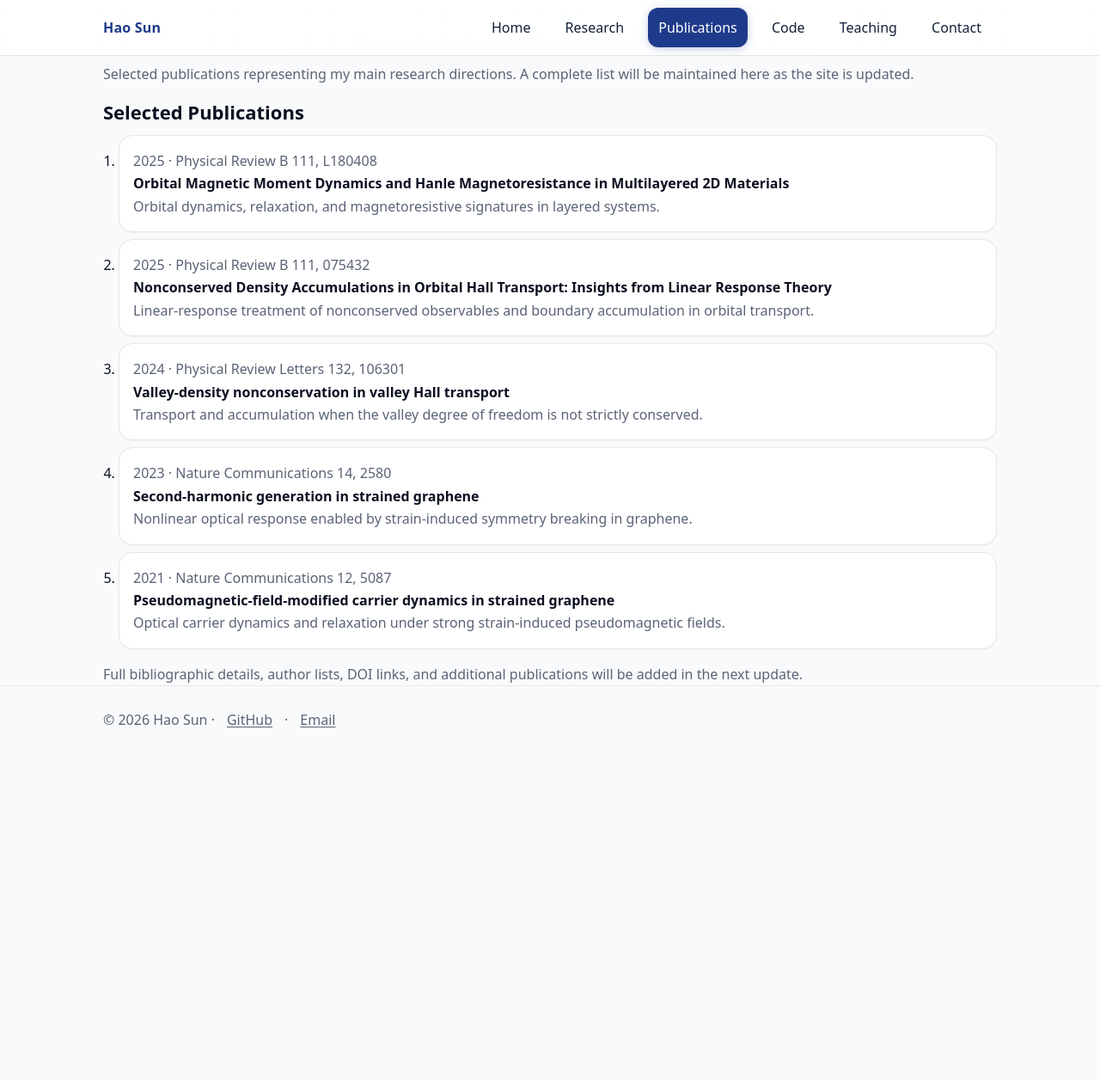
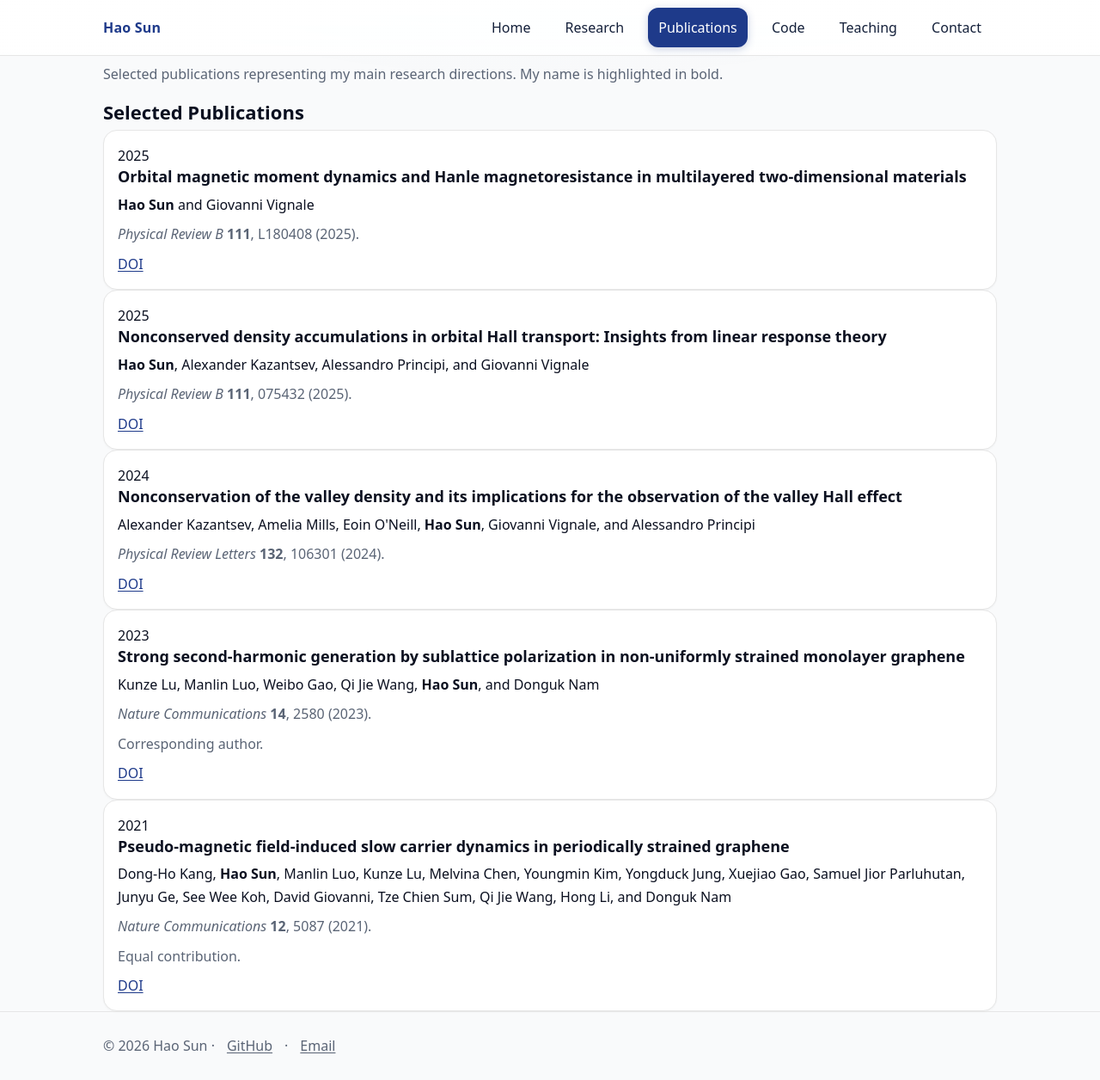
Before and after one commit to sunohao/sunhao_condensed_physics, a Jekyll site: the page built from publications/index.md, in a window 1280 px wide and 1256 px high. Shown: the whole window at 86% size. Built offline with Jekyll 4.4.1, drawn with Linux system fonts in a browser that asks for light colours.

Commit message:
Complete and verify selected publication metadata

```diff
--- a/publications/index.md
+++ b/publications/index.md
@@ -2,42 +2,52 @@
 title: Publications
 ---
 
-<p class="muted">Selected publications representing my main research directions. A complete list will be maintained here as the site is updated.</p>
+<p class="muted">Selected publications representing my main research directions. My name is highlighted in bold.</p>
 
 <h2 style="margin-top:18px;">Selected Publications</h2>
 
-<ol style="margin-top:12px; padding-left:18px;">
-  <li class="card pad" style="margin:8px 0">
-    <div class="muted">2025 · Physical Review B 111, L180408</div>
-    <div><strong>Orbital Magnetic Moment Dynamics and Hanle Magnetoresistance in Multilayered 2D Materials</strong></div>
-    <div class="muted">Orbital dynamics, relaxation, and magnetoresistive signatures in layered systems.</div>
-  </li>
+<div class="pub-list">
 
-  <li class="card pad" style="margin:8px 0">
-    <div class="muted">2025 · Physical Review B 111, 075432</div>
-    <div><strong>Nonconserved Density Accumulations in Orbital Hall Transport: Insights from Linear Response Theory</strong></div>
-    <div class="muted">Linear-response treatment of nonconserved observables and boundary accumulation in orbital transport.</div>
-  </li>
+  <article class="card pad pub-item">
+    <div class="pub-year">2025</div>
+    <h3>Orbital magnetic moment dynamics and Hanle magnetoresistance in multilayered two-dimensional materials</h3>
+    <p><strong>Hao Sun</strong> and Giovanni Vignale</p>
+    <p class="muted"><em>Physical Review B</em> <strong>111</strong>, L180408 (2025).</p>
+    <p><a href="https://doi.org/10.1103/PhysRevB.111.L180408" target="_blank" rel="noreferrer">DOI</a></p>
+  </article>
 
-  <li class="card pad" style="margin:8px 0">
-    <div class="muted">2024 · Physical Review Letters 132, 106301</div>
-    <div><strong>Valley-density nonconservation in valley Hall transport</strong></div>
-    <div class="muted">Transport and accumulation when the valley degree of freedom is not strictly conserved.</div>
-  </li>
+  <article class="card pad pub-item">
+    <div class="pub-year">2025</div>
+    <h3>Nonconserved density accumulations in orbital Hall transport: Insights from linear response theory</h3>
+    <p><strong>Hao Sun</strong>, Alexander Kazantsev, Alessandro Principi, and Giovanni Vignale</p>
+    <p class="muted"><em>Physical Review B</em> <strong>111</strong>, 075432 (2025).</p>
+    <p><a href="https://doi.org/10.1103/PhysRevB.111.075432" target="_blank" rel="noreferrer">DOI</a></p>
+  </article>
 
-  <li class="card pad" style="margin:8px 0">
-    <div class="muted">2023 · Nature Communications 14, 2580</div>
-    <div><strong>Second-harmonic generation in strained graphene</strong></div>
-    <div class="muted">Nonlinear optical response enabled by strain-induced symmetry breaking in graphene.</div>
-  </li>
+  <article class="card pad pub-item">
+    <div class="pub-year">2024</div>
+    <h3>Nonconservation of the valley density and its implications for the observation of the valley Hall effect</h3>
+    <p>Alexander Kazantsev, Amelia Mills, Eoin O'Neill, <strong>Hao Sun</strong>, Giovanni Vignale, and Alessandro Principi</p>
+    <p class="muted"><em>Physical Review Letters</em> <strong>132</strong>, 106301 (2024).</p>
+    <p><a href="https://doi.org/10.1103/PhysRevLett.132.106301" target="_blank" rel="noreferrer">DOI</a></p>
+  </article>
 
-  <li class="card pad" style="margin:8px 0">
-    <div class="muted">2021 · Nature Communications 12, 5087</div>
-    <div><strong>Pseudomagnetic-field-modified carrier dynamics in strained graphene</strong></div>
-    <div class="muted">Optical carrier dynamics and relaxation under strong strain-induced pseudomagnetic fields.</div>
-  </li>
-</ol>
+  <article class="card pad pub-item">
+    <div class="pub-year">2023</div>
+    <h3>Strong second-harmonic generation by sublattice polarization in non-uniformly strained monolayer graphene</h3>
+    <p>Kunze Lu, Manlin Luo, Weibo Gao, Qi Jie Wang, <strong>Hao Sun</strong>, and Donguk Nam</p>
+    <p class="muted"><em>Nature Communications</em> <strong>14</strong>, 2580 (2023).</p>
+    <p class="muted">Corresponding author.</p>
+    <p><a href="https://doi.org/10.1038/s41467-023-38344-5" target="_blank" rel="noreferrer">DOI</a></p>
+  </article>
 
-<p class="muted" style="margin-top:16px;">
-  Full bibliographic details, author lists, DOI links, and additional publications will be added in the next update.
-</p>
+  <article class="card pad pub-item">
+    <div class="pub-year">2021</div>
+    <h3>Pseudo-magnetic field-induced slow carrier dynamics in periodically strained graphene</h3>
+    <p>Dong-Ho Kang, <strong>Hao Sun</strong>, Manlin Luo, Kunze Lu, Melvina Chen, Youngmin Kim, Yongduck Jung, Xuejiao Gao, Samuel Jior Parluhutan, Junyu Ge, See Wee Koh, David Giovanni, Tze Chien Sum, Qi Jie Wang, Hong Li, and Donguk Nam</p>
+    <p class="muted"><em>Nature Communications</em> <strong>12</strong>, 5087 (2021).</p>
+    <p class="muted">Equal contribution.</p>
+    <p><a href="https://doi.org/10.1038/s41467-021-25304-0" target="_blank" rel="noreferrer">DOI</a></p>
+  </article>
+
+</div>
```
